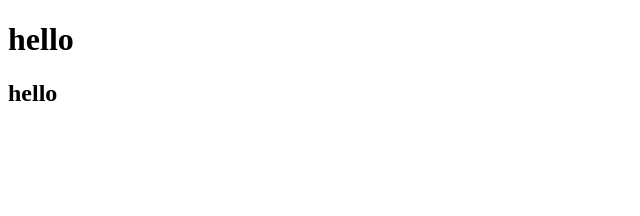
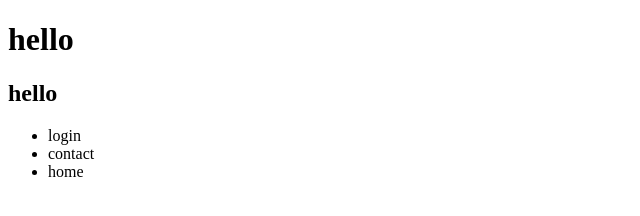
Before and after one commit to M-Munim/learn-git, a plain HTML site: page index.html in a window 1280 px wide. Shown: the whole page, without its empty margins (0-640 px from the left). Drawn offline with Linux system fonts and the light colour scheme.

Commit message:
deva added nav

```diff
--- a/index.html
+++ b/index.html
@@ -10,6 +10,13 @@
 <body>
     <h1>hello</h1>
     <h2>hello</h2>
+    <nav>
+        <ul>
+            <li>login</li>
+            <li>contact</li>
+            <li>home</li>
+        </ul>
+    </nav>
 </body>
 
 </html>
```
